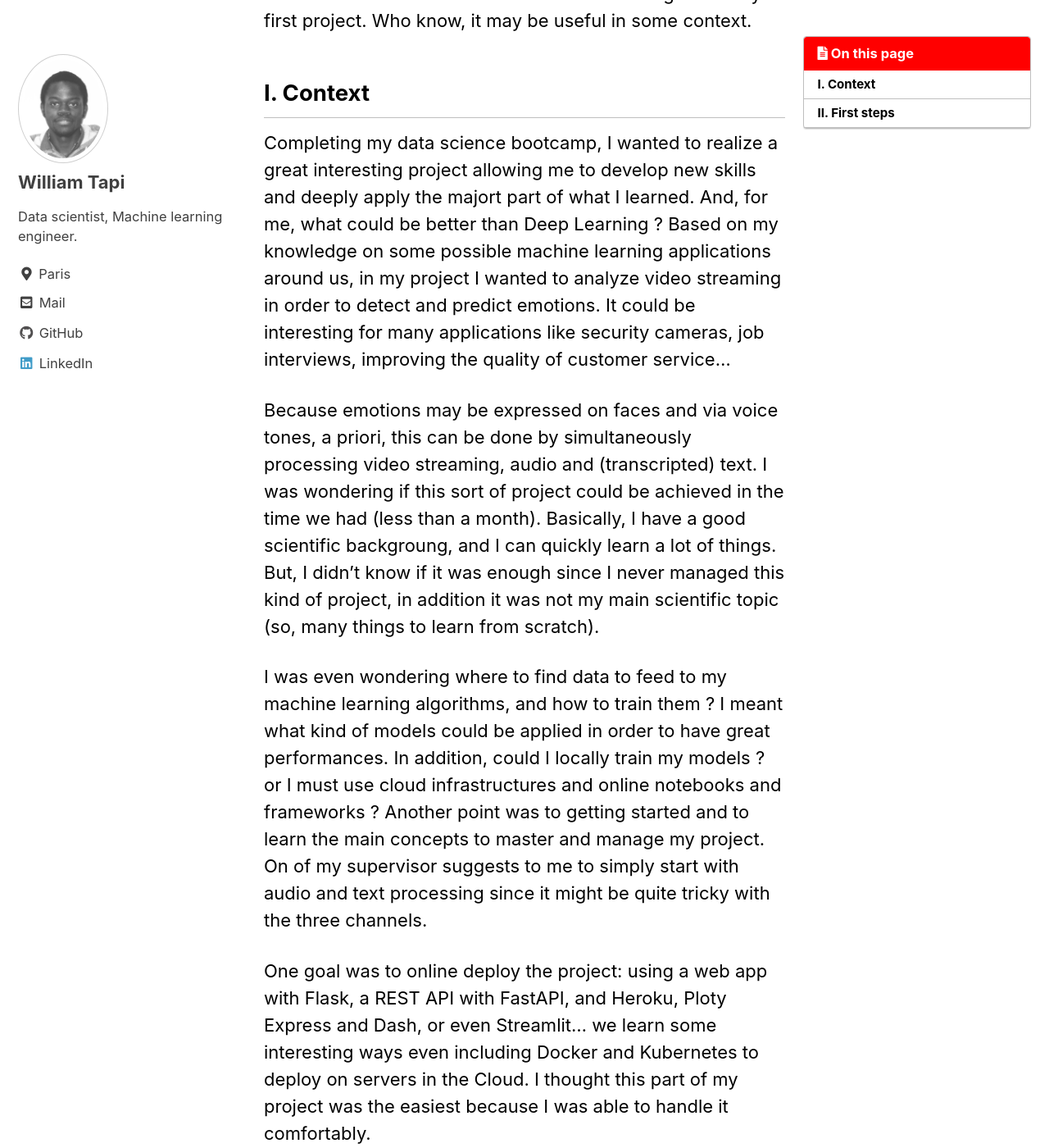
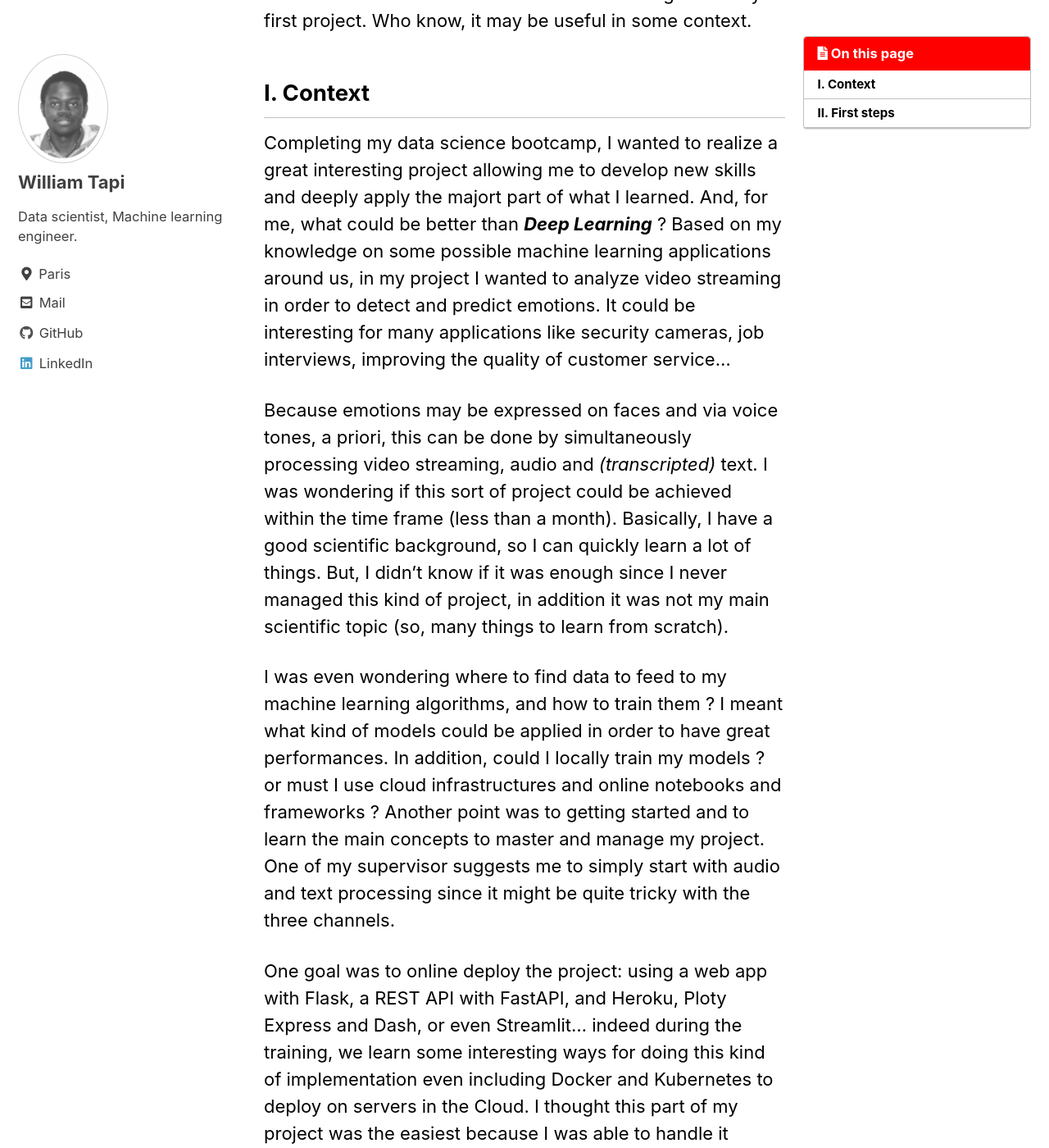
Before and after one commit to Will007-max/Will007-max.github.io, a Jekyll site: the page built from _posts/2021-03-26-first_project.md, in a window 1280 px wide and 1400 px high, scrolled down 225 px. Shown: the whole window at 82% size. Built offline with Jekyll 4.4.1, drawn with Linux system fonts in a browser that asks for light colours; cached includes are drawn as plain includes; comment, search, counter and statistics services are not loaded; some of the changed text lies outside the part shown.

Commit message:
new article

```diff
--- a/_posts/2021-03-26-first_project.md
+++ b/_posts/2021-03-26-first_project.md
@@ -24,16 +24,16 @@
 
 ## I. Context
 
-Completing my data science bootcamp, I wanted to realize a great interesting project allowing me to develop new skills and deeply apply the majort part of what I learned. And, for me, what could be better than Deep Learning ? Based on my knowledge on some possible machine learning applications around us, in my project I wanted to analyze video streaming in order to detect and predict emotions. It could be interesting for many applications like security cameras, job interviews, improving the quality of customer service...
+Completing my data science bootcamp, I wanted to realize a great interesting project allowing me to develop new skills and deeply apply the majort part of what I learned. And, for me, what could be better than ***Deep Learning*** ? Based on my knowledge on some possible machine learning applications around us, in my project I wanted to analyze video streaming in order to detect and predict emotions. It could be interesting for many applications like security cameras, job interviews, improving the quality of customer service...
 
-Because emotions may be expressed on faces and via voice tones, a priori, this can be done by simultaneously processing video streaming, audio and (transcripted) text. I was wondering if this sort of project could be achieved in the time we had (less than a month). Basically, I have a good scientific backgroung, and I can quickly learn a lot of things. But, I didn't know if it was enough since I never managed this kind of project, in addition it was not my main scientific topic (so, many things to learn from scratch).
+Because emotions may be expressed on faces and via voice tones, a priori, this can be done by simultaneously processing video streaming, audio and *(transcripted)* text. I was wondering if this sort of project could be achieved within the time frame (less than a month). Basically, I have a good scientific background, so I can quickly learn a lot of things. But, I didn't know if it was enough since I never managed this kind of project, in addition it was not my main scientific topic (so, many things to learn from scratch).
 
-I was even wondering where to find data to feed to my machine learning algorithms, and how to train them ? I meant what kind of models could be applied in order to have great performances. In addition, could I locally train my models ? or I must use cloud infrastructures and online notebooks and frameworks ? Another point was to getting started and to learn the main concepts to master and manage my project. On of my supervisor suggests to me to simply start with audio and text processing since it might be quite tricky with the three channels.
+I was even wondering where to find data to feed to my machine learning algorithms, and how to train them ? I meant what kind of models could be applied in order to have great performances. In addition, could I locally train my models ? or must I use cloud infrastructures and online notebooks and frameworks ? Another point was to getting started and to learn the main concepts to master and manage my project. One of my supervisor suggests me to simply start with audio and text processing since it might be quite tricky with the three channels.
 
-One goal was to online deploy the project: using a web app with Flask, a REST API with FastAPI, and Heroku, Ploty Express and Dash, or even Streamlit... we learn some interesting ways even including Docker and Kubernetes to deploy on servers in the Cloud. I thought this part of my project was the easiest because I was able to handle it comfortably.
+One goal was to online deploy the project: using a web app with Flask, a REST API with FastAPI, and Heroku, Ploty Express and Dash, or even Streamlit... indeed during the training, we learn some interesting ways for doing this kind of implementation even including Docker and Kubernetes to deploy on servers in the Cloud. I thought this part of my project was the easiest because I was able to handle it comfortably.
 
 ## II. First steps
 
 I started by taking a look at all HuggingFace libraries where several pre-trained models (in natural language processing as well as voice processing) are available and just need to be fine-tuned with additional data. There are always many resources in other languages like German and Spanish... A main concept in HuggingFace website deals with transformers: it is a kind of state-of-the-art, but several others libraries are available and could always be used... As in most cases, handling new tools is still challenging, in order to start mastering it, I looked at basic examples where transformers are used.
 
-In order to train machine learning models, we have to use data. Those data must be appropriate for the current problem in order to draw the best conclusions. Firstly, I found some available datasets on Kaggle. So, this part could already considered as done. Another point was to start implementing on Google Colab in order to leverage GPU computing; in addition, HuggingFace already contains many Colab notebooks to fine-tune algorithms slightly_smiling_face.
+In order to train machine learning models, we have to use data. Those data must be appropriate for the current problem in order to draw the best conclusions. Firstly, I found some available datasets on Kaggle:[Ryerson Audio-Visual Database of Emotional Speech and Song (RAVDESS)]('https://zenodo.org/record/1188976#.YF5glC1Q2Rs'). So, this part could already considered as done. Another point was to start implementing on Google Colab in order to leverage GPU computing; in addition, HuggingFace already contains many Colab notebooks to fine-tune algorithms.
```
